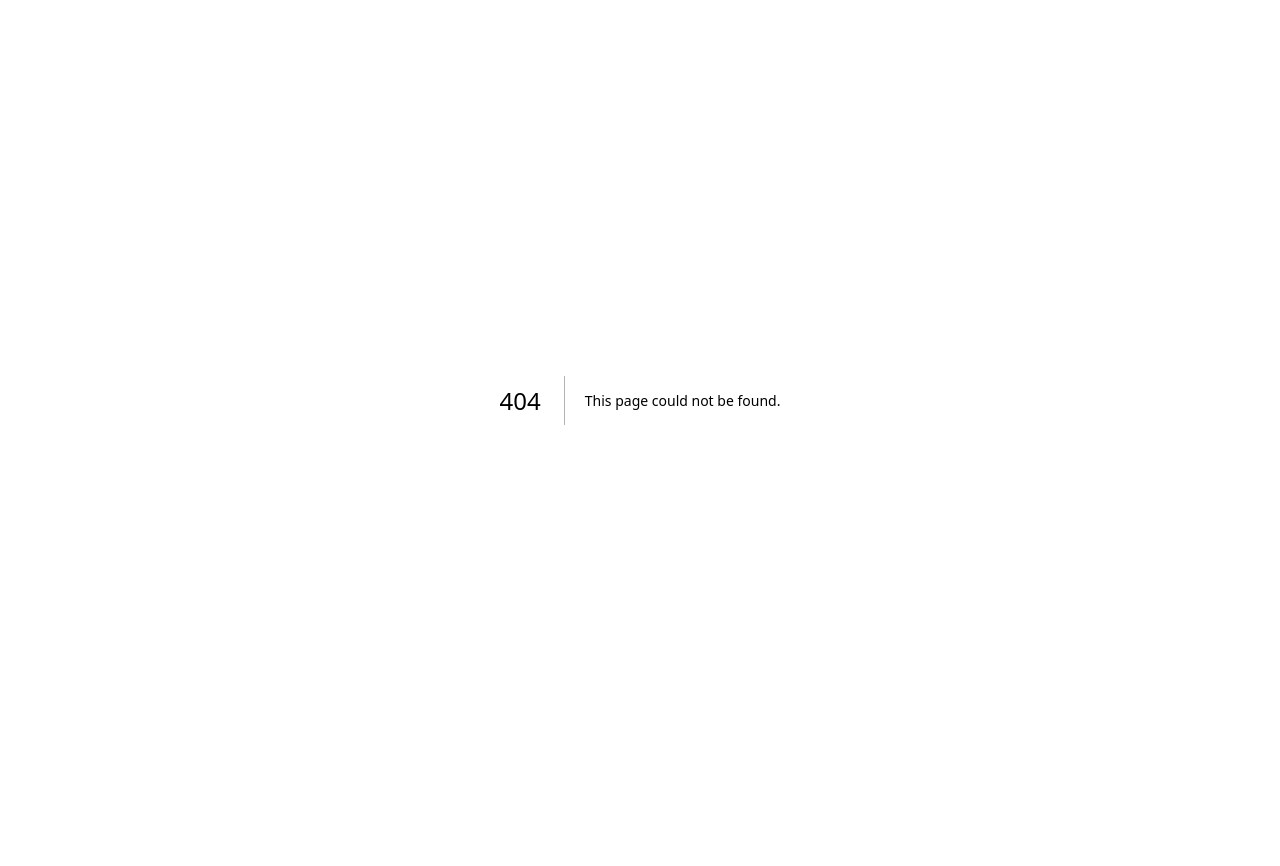
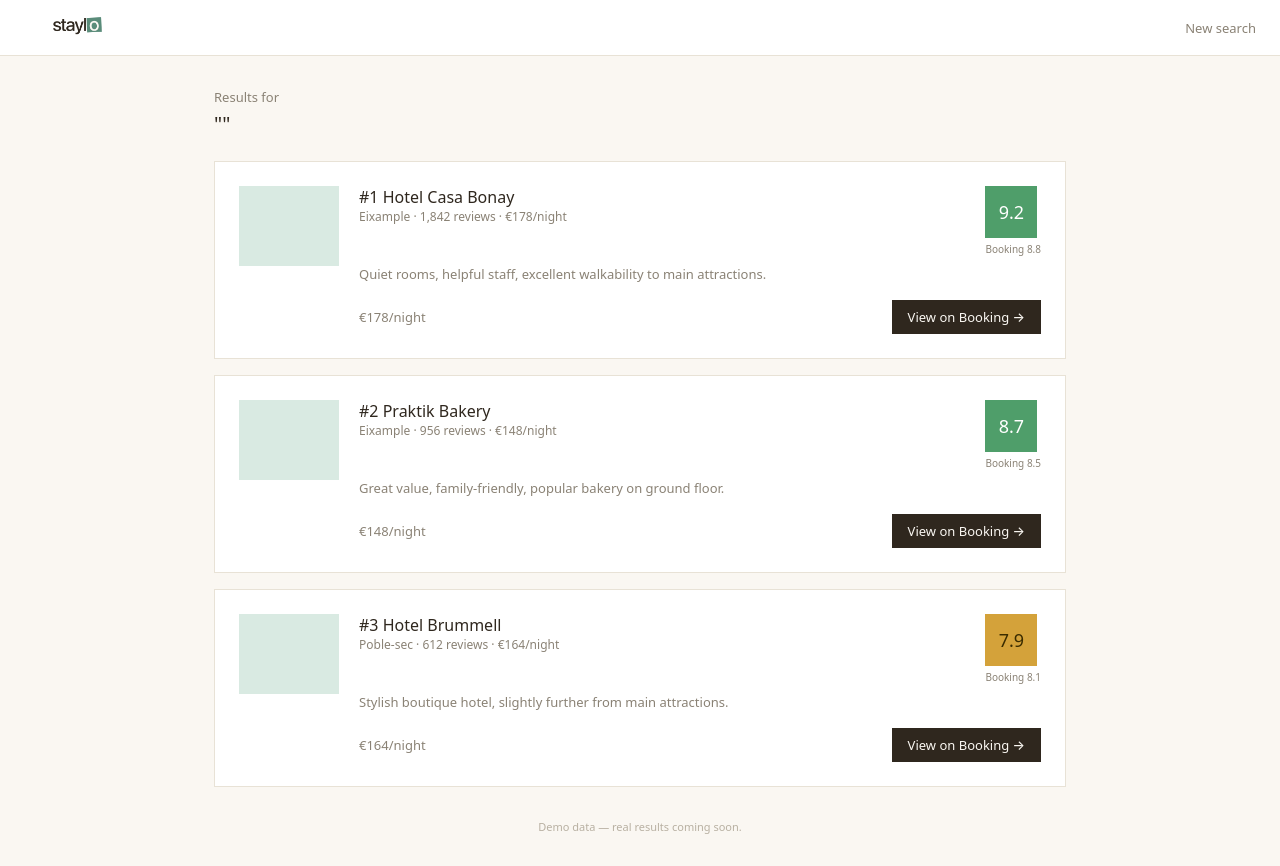
Before and after one commit to hazalkalmis/staylo, a Next.js app: page /results in a window 1280 px wide. Before the commit this address had no page. Before the commit the page ends 800 px from the top, so only its background shows below. Built offline with nearby package versions, Linux system fonts and the light colour scheme.

Commit message:
fix: eslint

```diff
--- a/next.config.mjs
+++ b/next.config.mjs
@@ -1,4 +1,11 @@
 /** @type {import('next').NextConfig} */
-const nextConfig = {};
+const nextConfig = {
+    eslint: {
+      ignoreDuringBuilds: true,
+    },
+    typescript: {
+      ignoreBuildErrors: true,
+    },
+  }
 
-export default nextConfig;
+  export default nextConfig
--- /dev/null
+++ b/src/app/results/page.tsx
@@ -0,0 +1,65 @@
+'use client'
+import { useSearchParams } from 'next/navigation'
+import { Suspense } from 'react'
+
+const HOTELS = [
+  { id: '1', name: 'Hotel Casa Bonay', area: 'Eixample', price: 178, bScore: 8.8, reviews: 1842, score: 9.2, tier: 'good', summary: 'Quiet rooms, helpful staff, excellent walkability to main attractions.' },
+  { id: '2', name: 'Praktik Bakery', area: 'Eixample', price: 148, bScore: 8.5, reviews: 956, score: 8.7, tier: 'good', summary: 'Great value, family-friendly, popular bakery on ground floor.' },
+  { id: '3', name: 'Hotel Brummell', area: 'Poble-sec', price: 164, bScore: 8.1, reviews: 612, score: 7.9, tier: 'warn', summary: 'Stylish boutique hotel, slightly further from main attractions.' },
+]
+
+function Badge({ score, tier }: { score: number; tier: string }) {
+  return (
+    <div style={{ width: 52, height: 52, background: tier === 'good' ? '#4F9E6A' : '#D4A23A', color: tier === 'warn' ? '#3A2C00' : '#fff', display: 'flex', alignItems: 'center', justifyContent: 'center', fontSize: 18, fontWeight: 500 }}>
+      {score}
+    </div>
+  )
+}
+
+function Content() {
+  const p = useSearchParams()
+  const q = p.get('q') || ''
+  return (
+    <main style={{ minHeight: '100vh', background: '#FAF7F2' }}>
+      <nav style={{ borderBottom: '1px solid #E8E2D6', padding: '0 24px', height: 56, display: 'flex', alignItems: 'center', justifyContent: 'space-between', background: '#fff' }}>
+        <a href="/search"><img src="/logo.png" alt="Staylo" style={{ height: 40 }} /></a>
+        <a href="/search" style={{ fontSize: 13, color: '#8A8275', textDecoration: 'none' }}>New search</a>
+      </nav>
+      <div style={{ maxWidth: 900, margin: '0 auto', padding: '32px 24px' }}>
+        <p style={{ fontSize: 13, color: '#8A8275', marginBottom: 4 }}>Results for</p>
+        <p style={{ fontSize: 20, fontWeight: 500, color: '#2F271E', marginBottom: 24 }}>"{q}"</p>
+        <div style={{ display: 'flex', flexDirection: 'column', gap: 16 }}>
+          {HOTELS.map((h, i) => (
+            <div key={h.id} style={{ background: '#fff', border: '1px solid #E8E2D6', padding: 24, display: 'flex', gap: 20, alignItems: 'flex-start' }}>
+              <div style={{ background: '#D9EAE2', width: 100, height: 80, flexShrink: 0 }} />
+              <div style={{ flex: 1 }}>
+                <div style={{ display: 'flex', justifyContent: 'space-between', marginBottom: 8 }}>
+                  <div>
+                    <p style={{ margin: 0, fontSize: 16, fontWeight: 500, color: '#2F271E' }}>#{i+1} {h.name}</p>
+                    <p style={{ margin: 0, fontSize: 12, color: '#8A8275' }}>{h.area} · {h.reviews.toLocaleString()} reviews · €{h.price}/night</p>
+                  </div>
+                  <div style={{ textAlign: 'right' }}>
+                    <Badge score={h.score} tier={h.tier} />
+                    <p style={{ margin: '4px 0 0', fontSize: 10, color: '#8A8275' }}>Booking {h.bScore}</p>
+                  </div>
+                </div>
+                <p style={{ fontSize: 13, color: '#8A8275', lineHeight: 1.55, marginBottom: 16 }}>{h.summary}</p>
+                <div style={{ display: 'flex', justifyContent: 'space-between', alignItems: 'center' }}>
+                  <span style={{ fontSize: 13, color: '#8A8275' }}>€{h.price}/night</span>
+                  <a href={`https://www.booking.com/search.html?ss=${encodeURIComponent(h.name)}`} target="_blank" rel="noopener noreferrer" style={{ background: '#2F271E', color: '#FAF7F2', padding: '8px 16px', fontSize: 13, fontWeight: 500, textDecoration: 'none' }}>
+                    View on Booking →
+                  </a>
+                </div>
+              </div>
+            </div>
+          ))}
+        </div>
+        <p style={{ fontSize: 11, color: '#B8B0A2', textAlign: 'center', marginTop: 32 }}>Demo data — real results coming soon.</p>
+      </div>
+    </main>
+  )
+}
+
+export default function ResultsPage() {
+  return <Suspense fallback={<div style={{ minHeight: '100vh', background: '#FAF7F2' }} />}><Content /></Suspense>
+}
```
